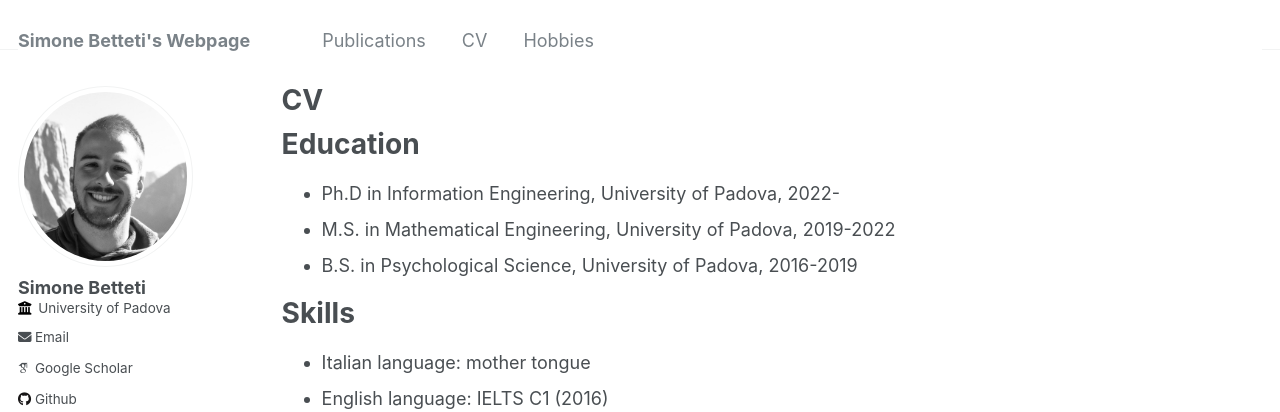
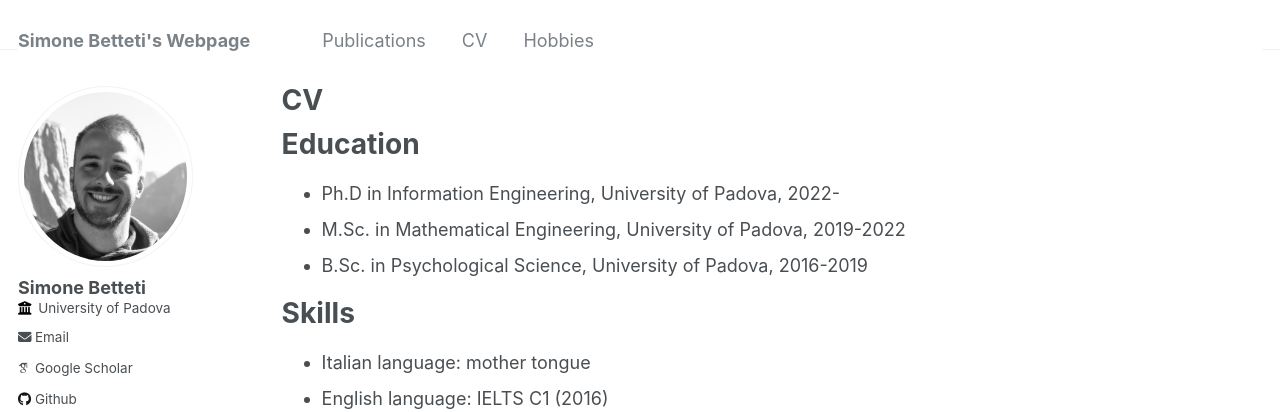
Before and after one commit to sim1bet/sim1bet.github.io, a Jekyll site: the page built from _pages/cv.md, in a window 1280 px wide and 1032 px high. Shown: the top 412 px of the window. Built offline with Jekyll 4.4.1, drawn with Linux system fonts in a browser that asks for light colours; some web fonts are replaced.

Commit message:
Update cv.md

```diff
--- a/_pages/cv.md
+++ b/_pages/cv.md
@@ -12,8 +12,8 @@ redirect_from:
 Education
 ======
 * Ph.D in Information Engineering, University of Padova, 2022-
-* M.S. in Mathematical Engineering, University of Padova, 2019-2022
-* B.S. in Psychological Science, University of Padova, 2016-2019
+* M.Sc. in Mathematical Engineering, University of Padova, 2019-2022
+* B.Sc. in Psychological Science, University of Padova, 2016-2019
 
 Skills
 ======
```
